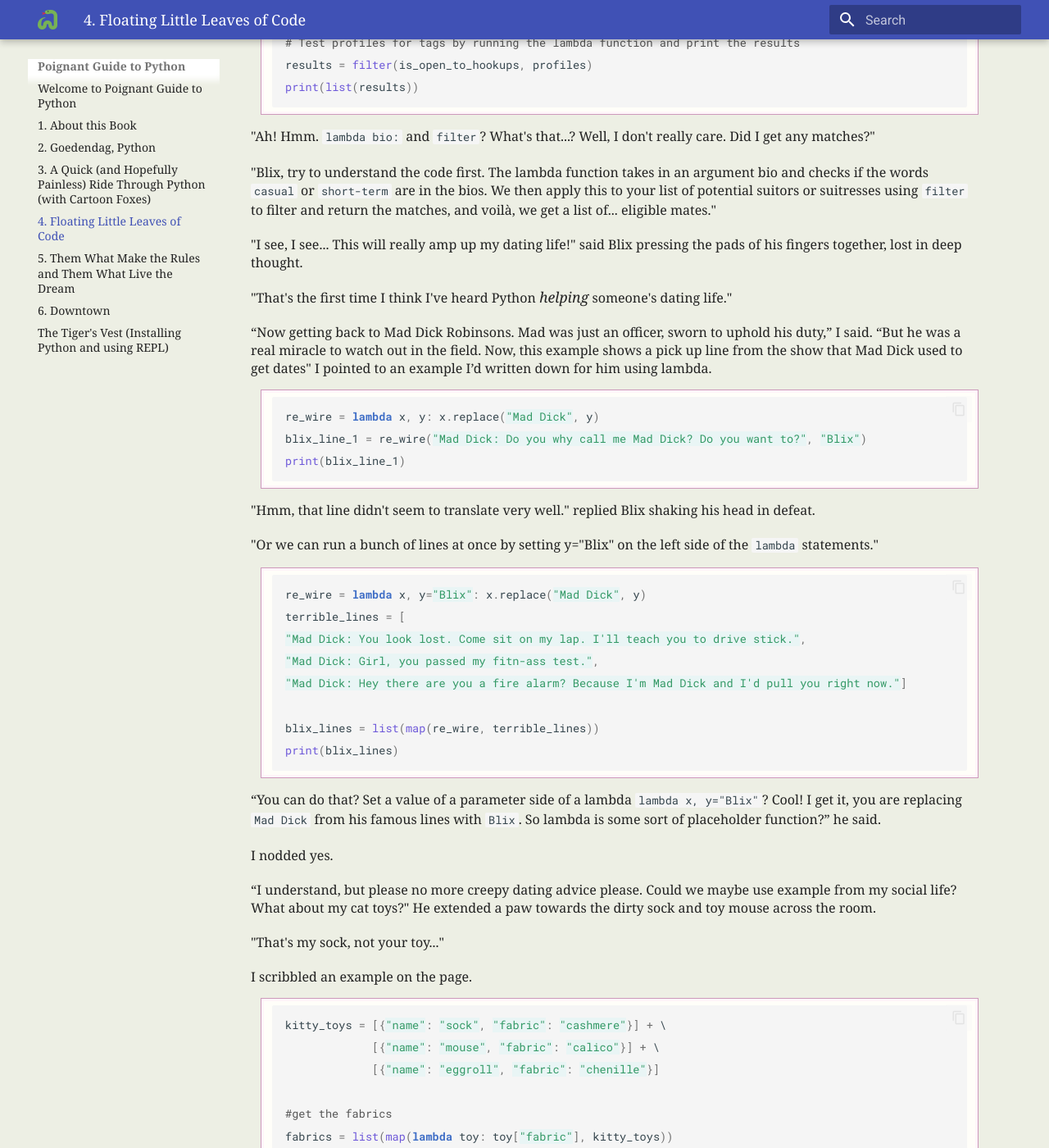
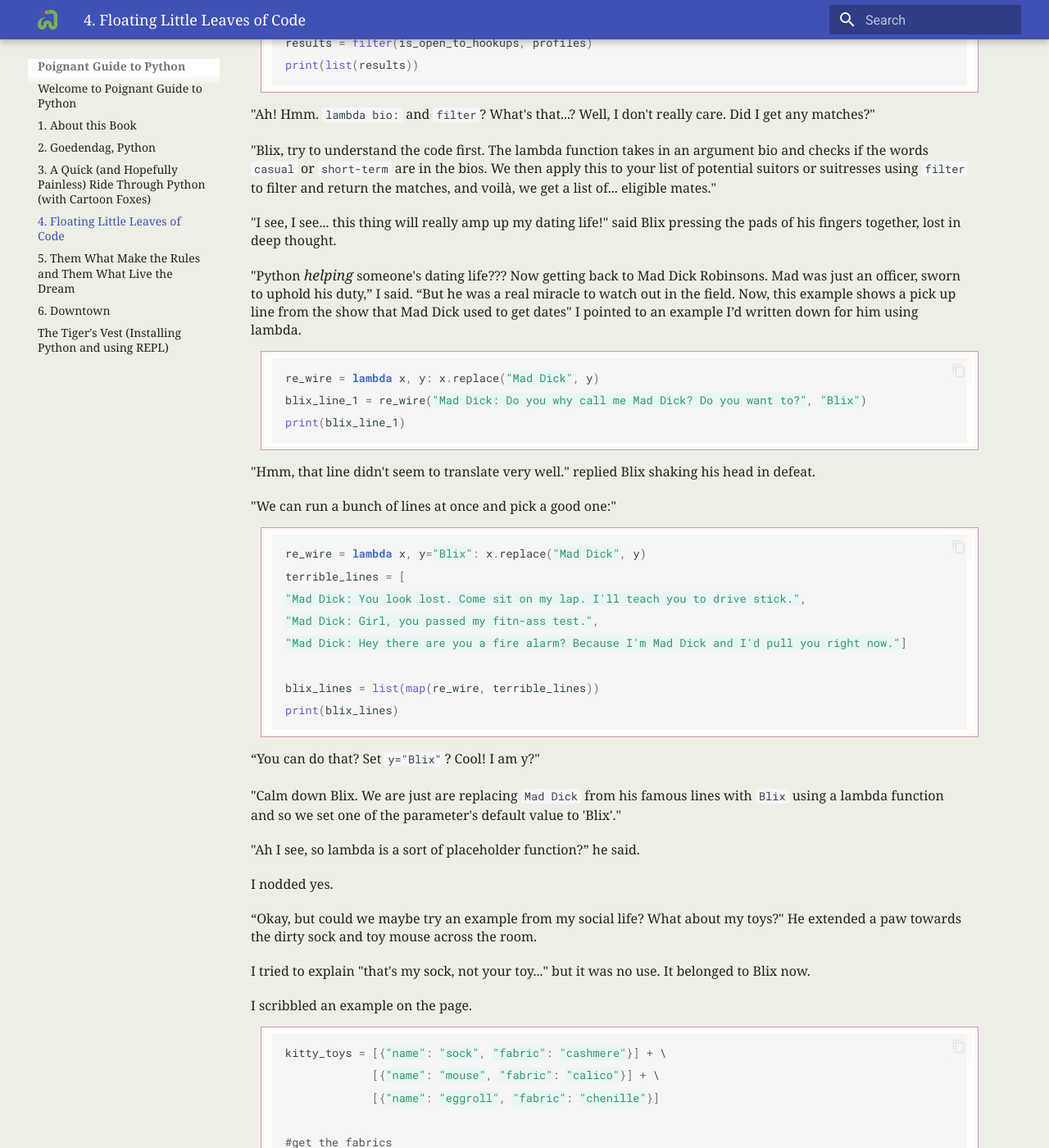
Before and after one commit to vkailas/poignant-guide-python, an MkDocs documentation site: the page built from docs/chapter-4.md, in a window 1280 px wide and 1400 px high, scrolled down 28000 px. Shown: the whole window at 82% size. Built offline with MkDocs 1.6.1 and Material for MkDocs 9.7.7, drawn with Linux system fonts in a browser that asks for light colours; some of the changed text lies outside the part shown.

Commit message:
fixes chapter 4

````diff
--- a/docs/chapter-4.md
+++ b/docs/chapter-4.md
@@ -1295,13 +1296,10 @@ print(list(results))
 
 "Blix, try to understand the code first. The lambda function takes in an argument bio and checks if the words `casual` or `short-term` are in the bios. We then apply this to your list of potential suitors or suitresses using `filter` to filter and return the matches, and voilà, we get a list of... eligible mates."
 
-"I see, I see... This will really amp up my dating life!" said Blix pressing the pads of his fingers together,
+"I see, I see... this thing will really amp up my dating life!" said Blix pressing the pads of his fingers together,
 lost in deep thought.
 
-"That's the first time I think I've heard Python *helping* someone's dating life."
-
-“Now getting back to Mad Dick Robinsons. Mad was just an officer,
-sworn to uphold his duty,” I said. “But he was a real miracle to watch out in the field.
+"Python *helping* someone's dating life??? Now getting back to Mad Dick Robinsons. Mad was just an officer, sworn to uphold his duty,” I said. “But he was a real miracle to watch out in the field.
 Now, this example shows a pick up line from the show that Mad Dick used to get dates"
 I pointed to an example I’d written down for him using lambda.
 
@@ -1313,7 +1311,7 @@ print(blix_line_1)
 
 "Hmm, that line didn't seem to translate very well." replied Blix shaking his head in defeat.
 
-"Or we can run a bunch of lines at once by setting y="Blix" on the left side of the `lambda` statements."
+"We can run a bunch of lines at once and pick a good one:"
 
 ```py
 re_wire = lambda x, y="Blix": x.replace("Mad Dick", y)
@@ -1326,14 +1324,17 @@ blix_lines = list(map(re_wire, terrible_lines))
 print(blix_lines)
 ```
 
-“You can do that? Set a value of a parameter side of a lambda `lambda x, y="Blix"`? Cool! I get it, you are replacing `Mad Dick` from his famous lines with `Blix`.
-So lambda is some sort of placeholder function?” he said.
+“You can do that? Set `y="Blix"`? Cool! I am y?"
+
+"Calm down Blix. We are just are replacing `Mad Dick` from his famous lines with `Blix` using a lambda function and so we set one of the parameter's default value to 'Blix'."
+
+"Ah I see, so lambda is a sort of placeholder function?” he said.
 
 I nodded yes.
 
-“I understand, but please no more creepy dating advice please. Could we maybe use example from my social life? What about my cat toys?" He extended a paw towards the dirty sock and toy mouse across the room.
-
-"That's my sock, not your toy..."
+“Okay, but could we maybe try an example from my social life? What about my toys?" He extended a paw towards the dirty sock and toy mouse across the room.
+
+I tried to explain "that's my sock, not your toy..." but it was no use. It belonged to Blix now.
 
 I scribbled an example on the page.
 
````
Also changed, not shown: other parts of docs/chapter-4.md (+2 -1 lines).
